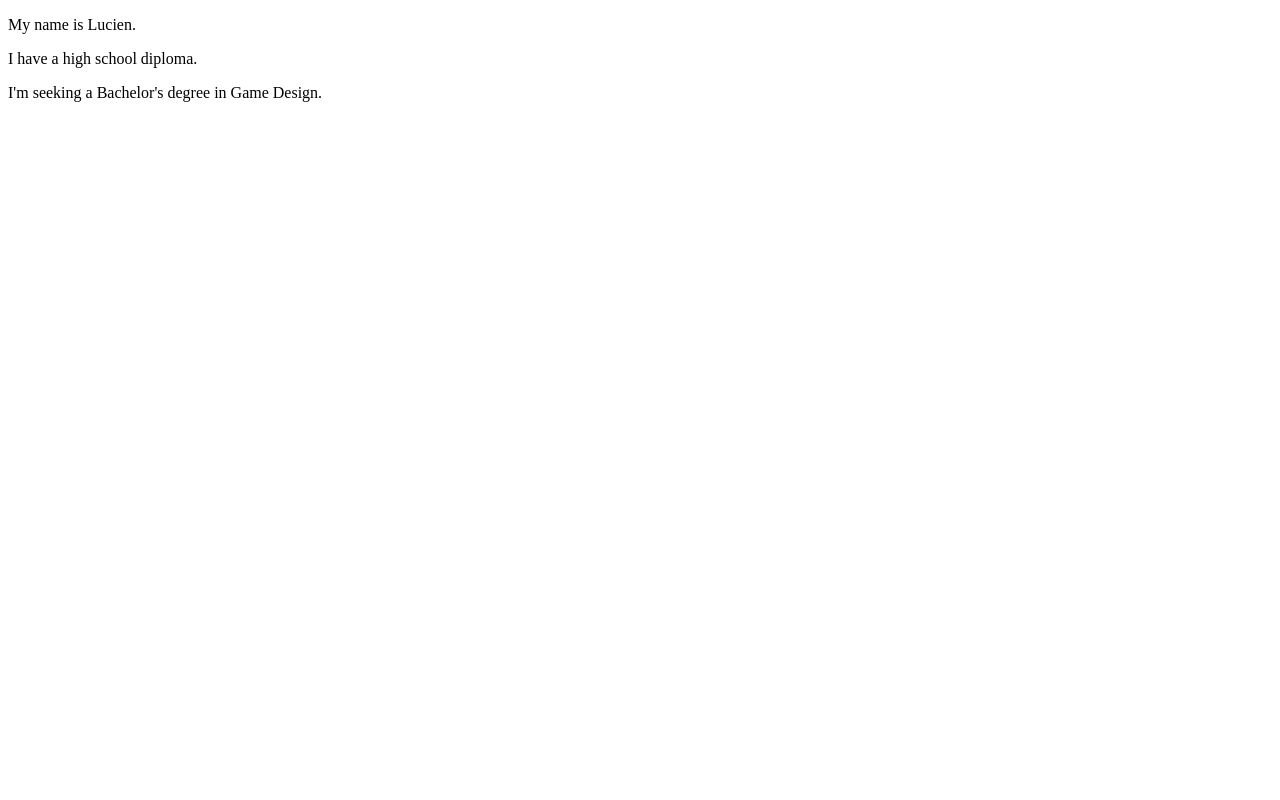
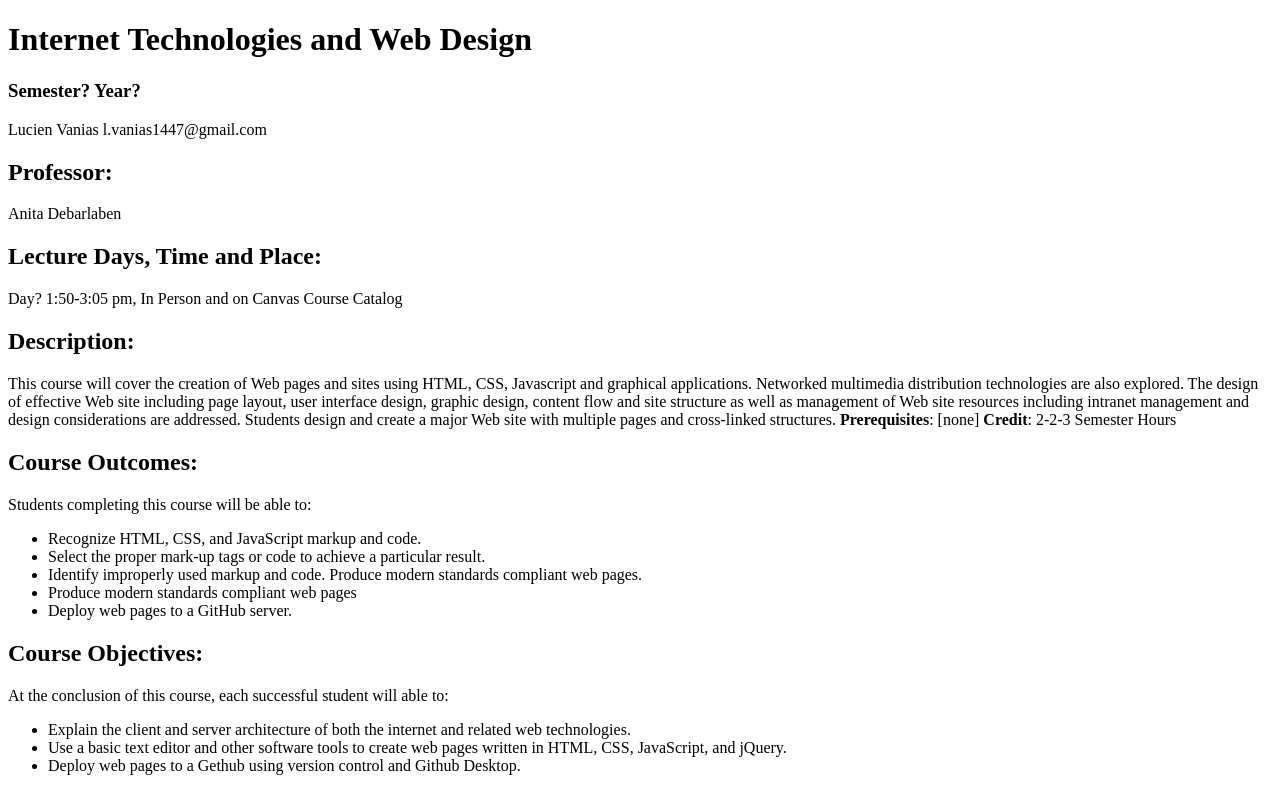
Before and after one commit to azuruguru/lvanias.github.io, a plain HTML site: page index.html in a window 1280 px wide. Drawn offline with Linux system fonts and the light colour scheme.

Commit message:
Update index.html

```diff
--- a/index.html
+++ b/index.html
@@ -1,13 +1,33 @@
 <!DOCTYPE html>
-<html lang="en">
-	<head>
-		<meta charset="utf-8">
-		<title>My Website</title>
-	</head>
+<html>
+    <head>
+        <title>Internet Technologies and Web Design</title>
+    </head>
     <body>
-    	<p>My name is Lucien.</p>
-		<p>I have a high school diploma.</p>
-		<p>I'm seeking a Bachelor's degree in Game Design.</p>
+        <h1>Internet Technologies and Web Design</h1>
+        <h3>Semester? Year?</h3>
+        <p>Lucien Vanias l.vanias1447@gmail.com</p>
+        <h2>Professor:</h2>
+        <p>Anita Debarlaben</p>
+        <h2>Lecture Days, Time and Place:</h2>
+        <p>Day? 1:50-3:05 pm, In Person and on Canvas Course Catalog</p>
+        <h2>Description:</h2>
+        <p>This course will cover the creation of Web pages and sites using HTML, CSS, Javascript and graphical applications. Networked multimedia distribution technologies are also explored. The design of effective Web site including page layout, user interface design, graphic design, content flow and site structure as well as management of Web site resources including intranet management and design considerations are addressed. Students design and create a major Web site with multiple pages and cross-linked structures. <strong>Prerequisites</strong>: [none] <strong>Credit</strong>: 2-2-3 Semester Hours</p>
+        <h2>Course Outcomes:</h2>
+        <p>Students completing this course will be able to:</p>
+        <ul>
+            <li>Recognize HTML, CSS, and JavaScript markup and code.</li>
+            <li>Select the proper mark-up tags or code to achieve a particular result.</li>
+            <li>Identify improperly used markup and code. Produce modern standards compliant web pages.</li>
+            <li>Produce modern standards compliant web pages</li>
+            <li> Deploy web pages to a GitHub server.</li>
+        </ul>
+        <h2>Course Objectives:</h2>
+        <p>At the conclusion of this course, each successful student will able to:</p>
+        <ul>
+            <li>Explain the client and server architecture of both the internet and related web technologies.</li>
+            <li>Use a basic text editor and other software tools to create web pages written in HTML, CSS, JavaScript, and jQuery.</li>
+            <li>Deploy web pages to a Gethub using version control and Github Desktop.</li>
+        </ul>
     </body>
-
 </html>
```
